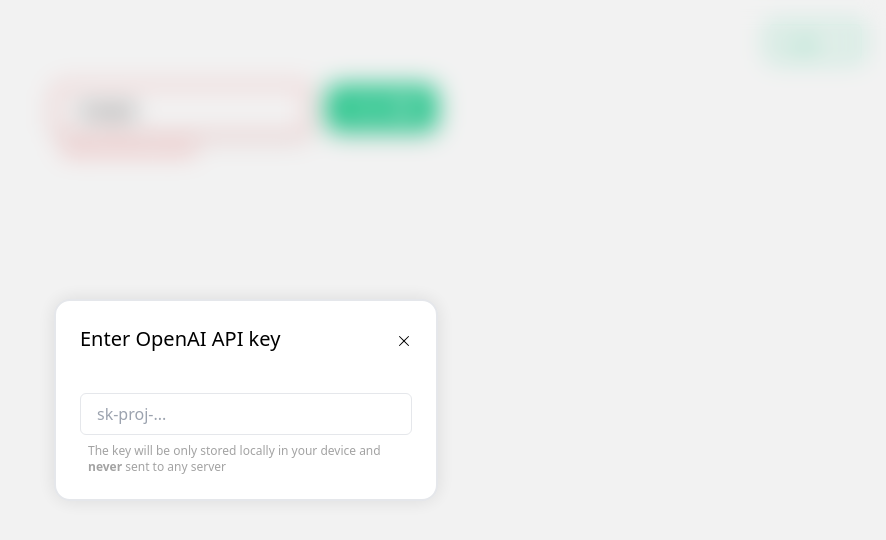
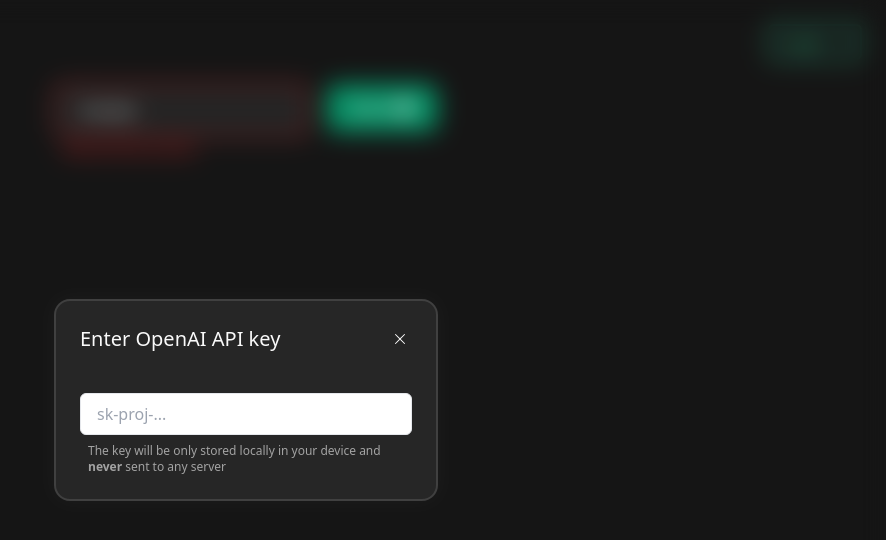
Before and after one commit to mitjans/edgedb-graph, a Nuxt app: page / in a window 1280 px wide. Both pictures are taken after typing "Sample" into the empty fields and a click on the button "OpenAI API key missing". Shown: the top 540 px of the page, without its empty margins (394-1280 px from the left). Built offline with nearby package versions, Linux system fonts and the light colour scheme.

Commit message:
refactor: dark mode

```diff
--- a/app.vue
+++ b/app.vue
@@ -1,3 +1,9 @@
 <template>
   <NuxtPage />
 </template>
+
+<style>
+body {
+  @apply bg-gray-900;
+}
+</style>
--- a/components/expression.vue
+++ b/components/expression.vue
@@ -15,10 +15,10 @@
 
 <template>
   <div
-    class="flex cursor-pointer flex-col items-center gap-4 rounded-2xl bg-white p-4 shadow-[0_4px_10px_rgba(0,0,0,.1)] outline outline-1 outline-gray-200 transition duration-300 hover:scale-105 hover:shadow-[0_6px_20px_rgba(0,0,0,.12)]"
+    class="flex cursor-pointer flex-col items-center gap-4 rounded-2xl bg-neutral-800 p-4 shadow-[0_4px_10px_rgba(255,255,255,.05)] outline outline-1 outline-neutral-700 transition duration-300 hover:scale-105"
   >
     <div class="flex w-full items-center gap-2">
-      <pre class="grow rounded-lg bg-gray-100 px-4 py-2 text-center font-mono">{{ expression }}</pre>
+      <pre class="grow rounded-lg bg-neutral-700 px-4 py-2 text-center font-mono">{{ expression }}</pre>
       <Icon :name="favorite ? 'ph:star-fill' : 'ph:star'" />
     </div>
 
@@ -30,7 +30,7 @@
       :domain-x="[-6, 6]"
       :units="false"
     >
-      <FunctionPlot :key="callback" :function="callback" :line-width="2" />
+      <FunctionPlot :key="callback" :function="callback" :line-width="2" color="#ffffff" />
     </Graph>
   </div>
 </template>
--- a/components/modal.vue
+++ b/components/modal.vue
@@ -23,17 +23,17 @@
         leave: 0,
       }"
     >
-      <div v-if="show" class="fixed inset-0 z-20 grid place-items-center bg-black/5 backdrop-blur-md">
+      <div v-if="show" class="fixed inset-0 z-20 grid place-items-center bg-black/5 text-neutral-50 backdrop-blur-md">
         <div
           ref="modal"
           :class="$attrs.class"
-          class="overlay flex flex-col gap-10 rounded-2xl border-2 bg-white p-6 shadow-[0_0_20px_rgba(0,0,0,0.1)]"
+          class="overlay flex flex-col gap-10 rounded-2xl border-2 border-neutral-700 bg-neutral-800 p-6 shadow-[0_0_20px_rgba(255,255,255,0.03)]"
         >
           <div class="flex w-full flex-row-reverse items-center justify-between">
-            <button @click="show = false">
+            <button class="grid place-items-center rounded p-1 hover:bg-white/5" @click="show = false">
               <Icon name="ph:x" />
             </button>
-            <span v-if="title" class="text-xl">{{ title }}</span>
+            <span v-if="title" class="text-xl font-medium">{{ title }}</span>
           </div>
           <slot />
         </div>
--- a/components/signin.vue
+++ b/components/signin.vue
@@ -114,7 +114,7 @@
           <input
             id="email"
             v-model="email"
-            class="rounded-md border px-4 py-2"
+            class="rounded-md border border-neutral-700 bg-neutral-800 px-4 py-2 outline-neutral-700"
             type="email"
             placeholder="Your email..."
           />
@@ -125,7 +125,7 @@
           <input
             id="password"
             v-model="password"
-            class="rounded-md border px-4 py-2"
+            class="rounded-md border border-neutral-700 bg-neutral-800 px-4 py-2 outline-neutral-700"
             type="password"
             placeholder="Your password..."
           />
@@ -135,7 +135,7 @@
       <span v-if="signinError || signupError" class="text-red-400">{{ signinError || signupError }}</span>
 
       <button
-        class="rounded-xl bg-emerald-400 px-4 py-2 text-emerald-50 shadow-[0_4px_10px_rgba(0,0,0,.1)] outline-none transition hover:border-emerald-500 hover:shadow-[0_6px_20px_rgba(0,0,0,.12)] focus:border-emerald-500 focus:shadow-[0_6px_20px_rgba(0,0,0,.12)] disabled:cursor-not-allowed disabled:shadow-none"
+        class="rounded-xl border-2 border-transparent bg-emerald-400 px-4 py-2 text-white shadow-[0_4px_10px_rgba(255,255,255,.03)] outline-none transition hover:border-emerald-100 focus:border-emerald-100 disabled:cursor-not-allowed disabled:shadow-none"
         type="submit"
         :disabled="signinLoading"
         @click="signin()"
@@ -143,8 +143,9 @@
         <Icon v-if="signinLoading" name="ph:spinner" class="animate-spin" />
         <span v-else>Sign in</span>
       </button>
+
       <button
-        class="rounded-xl border-2 border-emerald-400 px-4 py-2 text-emerald-400 shadow-[0_4px_10px_rgba(0,0,0,.1)] outline-none transition hover:border-emerald-500 hover:shadow-[0_6px_20px_rgba(0,0,0,.12)] focus:border-emerald-500 focus:shadow-[0_6px_20px_rgba(0,0,0,.12)] disabled:cursor-not-allowed disabled:shadow-none"
+        class="rounded-xl border-2 border-emerald-400 px-4 py-2 text-emerald-400 shadow-[0_4px_10px_rgba(255,255,255,.03)] outline-none transition hover:border-emerald-300 hover:text-emerald-300 focus:border-emerald-300 focus:text-emerald-300 disabled:cursor-not-allowed disabled:shadow-none"
         type="submit"
         :disabled="signupLoading"
         @click="signup()"
@@ -153,9 +154,11 @@
         <span v-else>Sign up</span>
       </button>
     </form>
-    <hr />
+
+    <hr class="border-neutral-600" />
+
     <button
-      class="flex items-center justify-center gap-2 rounded-xl border-2 border-neutral-500 px-4 py-2 text-neutral-500 shadow-[0_4px_10px_rgba(0,0,0,.1)] outline-none transition hover:border-neutral-600 hover:shadow-[0_6px_20px_rgba(0,0,0,.12)] focus:border-neutral-600 focus:shadow-[0_6px_20px_rgba(0,0,0,.12)] disabled:cursor-not-allowed disabled:shadow-none"
+      class="flex items-center justify-center gap-2 rounded-xl border-2 border-neutral-600 px-4 py-2 text-neutral-300 shadow-[0_4px_10px_rgba(255,255,255,.03)] outline-none transition hover:border-neutral-500 hover:text-neutral-300 focus:border-neutral-300 disabled:cursor-not-allowed disabled:shadow-none"
       type="submit"
       :disabled="googleLoading"
       @click="googleSignIn()"
--- a/components/topbar.vue
+++ b/components/topbar.vue
@@ -18,7 +18,7 @@
     <button
       v-if="user"
       type="submit"
-      class="flex items-center gap-2 rounded-md border-2 border-red-400 px-3 py-1 text-red-400 outline-none transition hover:border-red-500 hover:shadow-[0_2px_10px_rgba(0,0,0,.1)] focus:border-red-500 focus:shadow-[0_2px_10px_rgba(0,0,0,.1)] disabled:cursor-not-allowed disabled:bg-emerald-200 disabled:shadow-none"
+      class="flex items-center gap-2 rounded-md border-2 border-red-400 px-3 py-1 text-red-400 outline-none transition hover:border-red-500 hover:shadow-[0_2px_10px_rgba(255,255,255,.1)] focus:border-red-500 focus:shadow-[0_2px_10px_rgba(255,255,255,.1)] disabled:cursor-not-allowed disabled:bg-emerald-200 disabled:shadow-none"
       @click="logout"
     >
       Logout
@@ -27,7 +27,7 @@
     <button
       v-else
       type="submit"
-      class="flex items-center gap-2 rounded-md border-2 border-emerald-400 px-3 py-1 text-emerald-400 outline-none transition hover:border-emerald-500 hover:shadow-[0_2px_10px_rgba(0,0,0,.1)] focus:border-emerald-500 focus:shadow-[0_2px_10px_rgba(0,0,0,.1)] disabled:cursor-not-allowed disabled:bg-emerald-200 disabled:shadow-none"
+      class="flex items-center gap-2 rounded-md border-2 border-emerald-400 px-3 py-1 text-emerald-400 outline-none transition hover:border-emerald-500 hover:shadow-[0_2px_10px_rgba(255,255,255,.1)] focus:border-emerald-500 focus:shadow-[0_2px_10px_rgba(255,255,255,.1)] disabled:cursor-not-allowed disabled:bg-emerald-200 disabled:shadow-none"
       @click="showLoginModal = true"
     >
       Login
--- a/pages/index.vue
+++ b/pages/index.vue
@@ -109,7 +109,7 @@
     <Signin />
   </Modal>
 
-  <div class="flex min-h-screen flex-col">
+  <main class="flex min-h-screen flex-col bg-neutral-900 text-white">
     <Topbar />
 
     <form class="mx-auto mb-8 flex w-full max-w-96 items-start gap-4" @submit.prevent>
@@ -118,15 +118,15 @@
           v-model="query"
           type="text"
           :class="[
-            'relative w-full rounded-xl border-2 px-6 py-3 shadow-[0_4px_10px_rgba(0,0,0,.1)] outline-none transition focus:border-neutral-300 focus:shadow-[0_6px_20px_rgba(0,0,0,.12)]',
-            mounted && key.length === 0 && 'border-red-400 focus:border-red-400',
+            'relative w-full rounded-xl border-2 border-neutral-700 bg-neutral-800 px-6 py-3 shadow-[0_4px_10px_rgba(255,255,255,.03)] outline-none transition focus:border-neutral-600 focus:shadow-[0_6px_20px_rgba(255,255,255,.05)]',
+            mounted && key.length === 0 && 'border-red-600 focus:border-red-600',
           ]"
-          placeholder="x^2 + 10"
+          placeholder="x^2+1"
         />
 
         <button
           v-if="mounted && key.length === 0"
-          class="ml-2 text-xs text-red-400 underline underline-offset-2"
+          class="ml-2 text-xs text-red-600 underline underline-offset-2"
           @click="show = true"
         >
           OpenAI API key missing
@@ -135,7 +135,7 @@
 
       <button
         type="submit"
-        class="flex items-center gap-2 rounded-xl bg-emerald-400 px-6 py-3 text-neutral-50 shadow-[0_4px_10px_rgba(0,0,0,.1)] outline-none transition hover:bg-emerald-500 hover:shadow-[0_6px_20px_rgba(0,0,0,.12)] focus:bg-emerald-500 focus:shadow-[0_6px_20px_rgba(0,0,0,.12)] disabled:cursor-not-allowed disabled:bg-emerald-200 disabled:shadow-none"
+        class="flex items-center gap-2 rounded-xl bg-emerald-600 px-6 py-3 text-white shadow-[0_4px_10px_rgba(255,255,255,.03)] outline-none transition hover:bg-emerald-500 focus:bg-emerald-500 focus:shadow-[0_6px_20px_rgba(255,255,255,.05)] disabled:cursor-not-allowed disabled:opacity-80 disabled:shadow-none"
         :disabled="query.length === 0 || key === null || searching"
         @click="submit"
       >
@@ -202,5 +202,5 @@
         </TransitionGroup>
       </section>
     </ClientOnly>
-  </div>
+  </main>
 </template>
```
